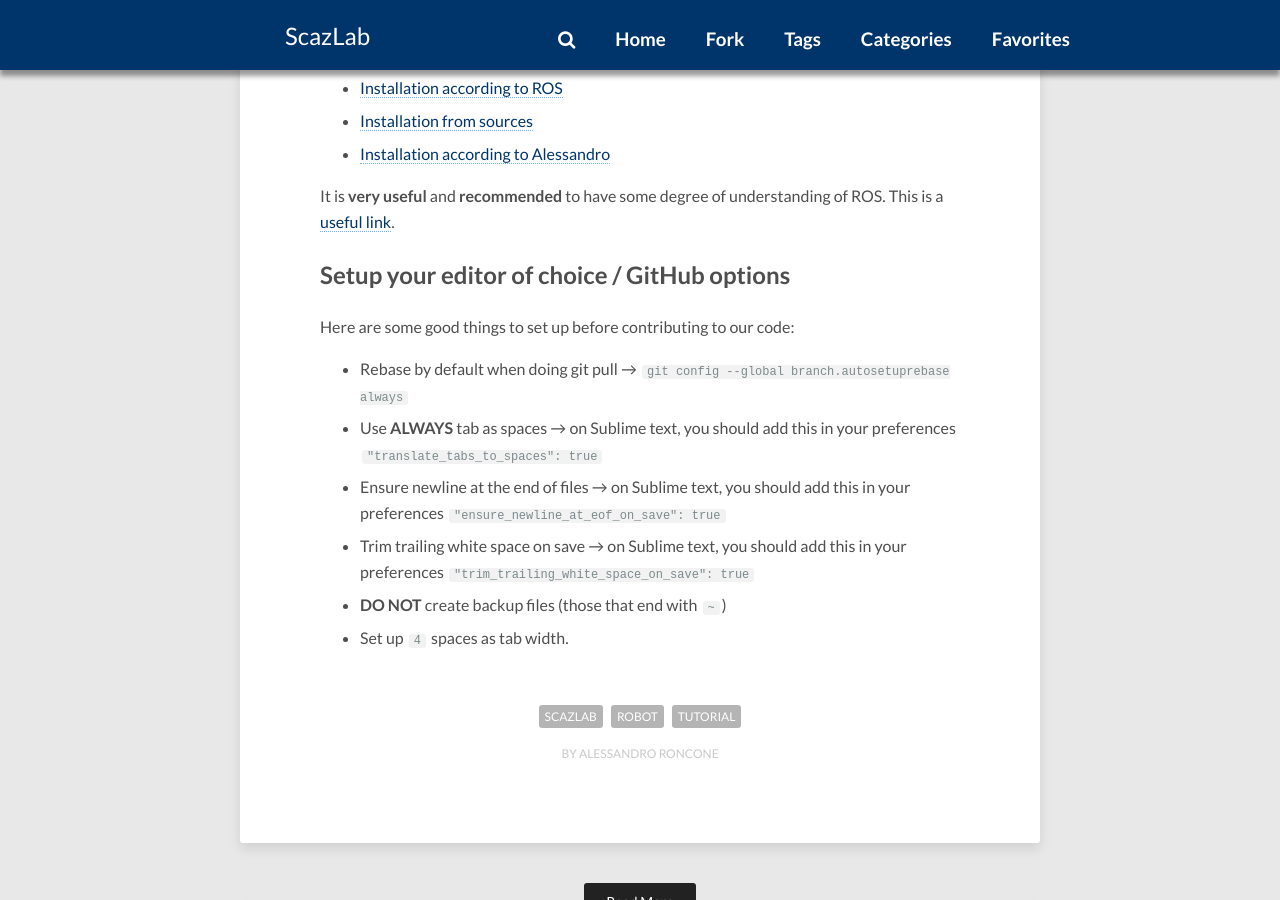
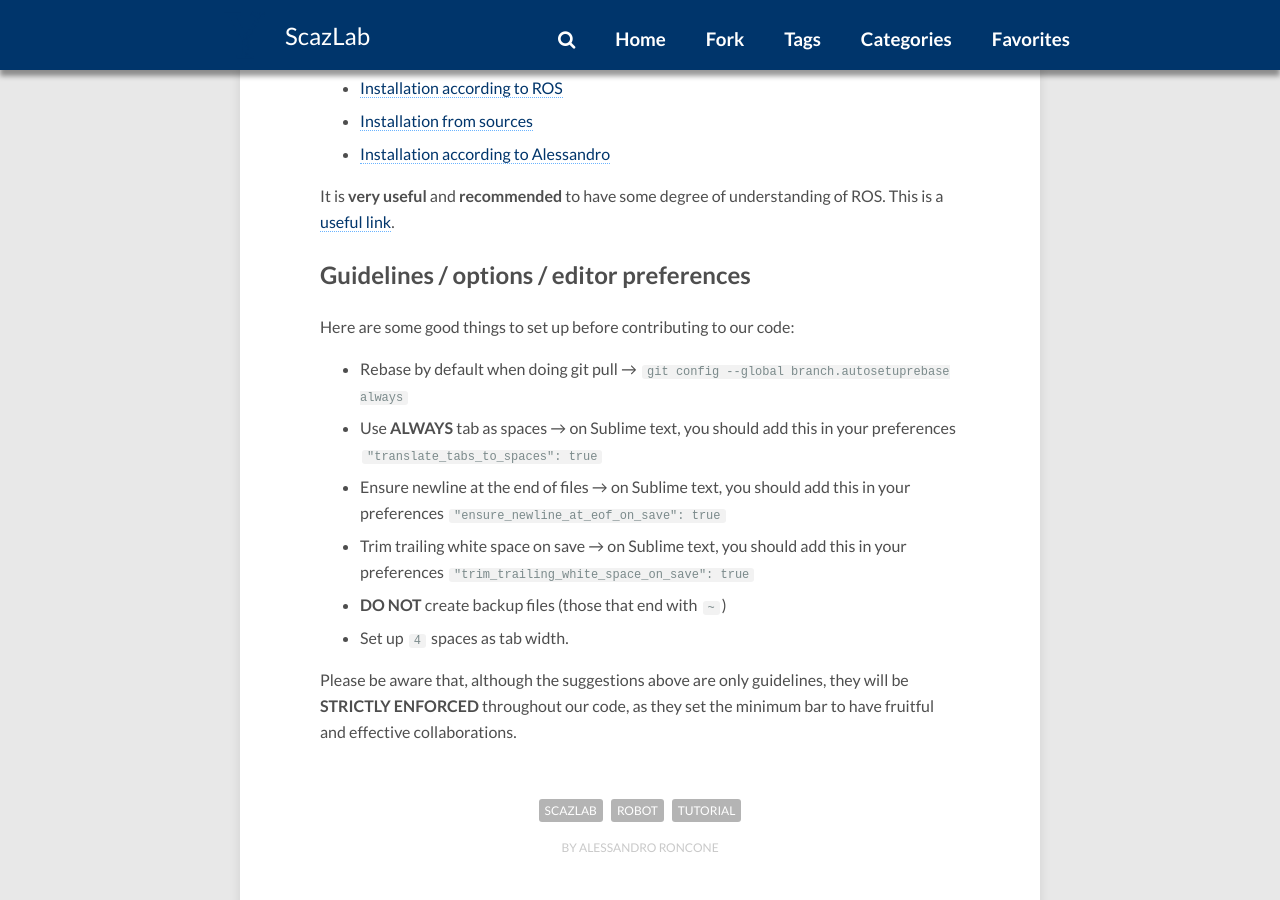
Before and after one commit to ScazLab/ScazLab.github.io, a Jekyll site: the page built from _posts/2017-09-19-Start-in-the-lab.md, in a window 1280 px wide and 900 px high, scrolled down 2341 px. Built offline with Jekyll 4.4.1, drawn with Linux system fonts in a browser that asks for light colours; nearby versions of some CDN libraries; comment, search, counter and statistics services are not loaded.

Commit message:
[labcs] minor fix

```diff
--- a/_posts/2017-09-19-Start-in-the-lab.md
+++ b/_posts/2017-09-19-Start-in-the-lab.md
@@ -54,7 +54,7 @@ Also here, you have some specific requirements. Baxter ~~is stuck to~~ uses [ROS
 
 It is **very useful** and **recommended** to have some degree of understanding of ROS. This is a [useful link](https://alecive.github.io/ros_concepts.html).
 
-## Setup your editor of choice / GitHub options
+## Guidelines / options / editor preferences
 
 Here are some good things to set up before contributing to our code:
 
@@ -64,3 +64,5 @@ Here are some good things to set up before contributing to our code:
  * Trim trailing white space on save → on Sublime text, you should add this in your preferences `"trim_trailing_white_space_on_save": true`
  * **DO NOT** create backup files (those that end with `~`)
  * Set up `4` spaces as tab width.
+
+Please be aware that, although the suggestions above are only guidelines, they will be **STRICTLY ENFORCED** throughout our code, as they set the minimum bar to have fruitful and effective collaborations.
```
